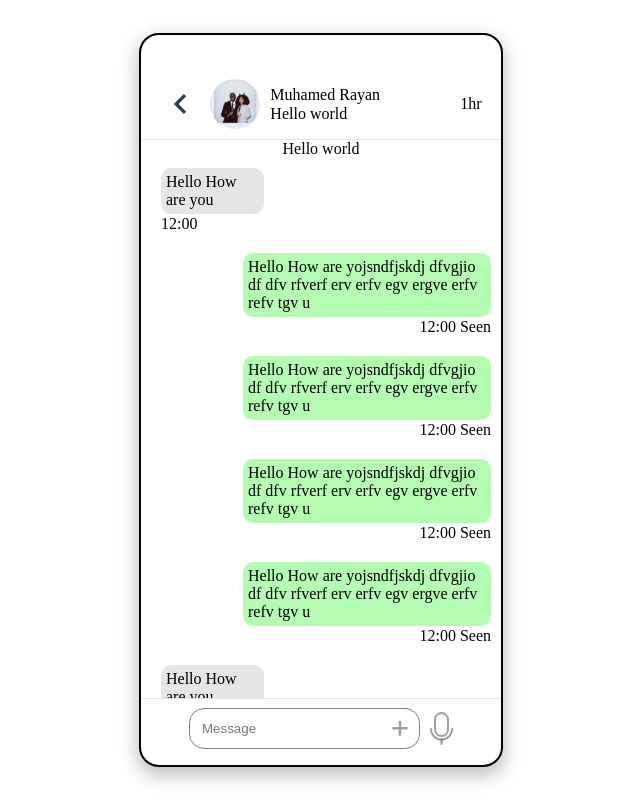
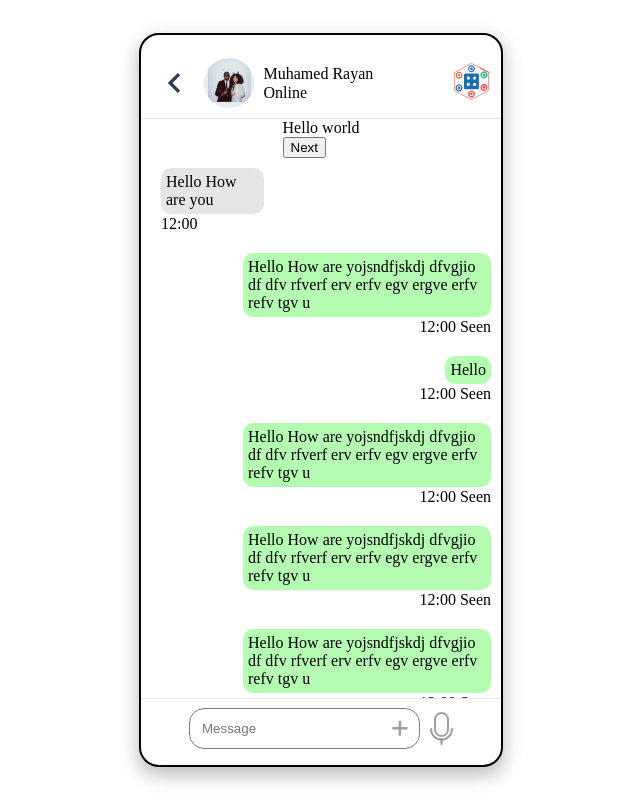
Before and after one commit to KimutaiPeter/TDPP, a plain HTML site: page chat.html in a window 1280 px wide. Shown: the whole page, without its empty margins (319-959 px from the left). Drawn offline with Linux system fonts and the light colour scheme.

Commit message:
initial commit

```diff
--- a/chat.html
+++ b/chat.html
@@ -20,10 +20,10 @@
 
                     <div class="chat_details">
                         <span>Muhamed Rayan</span>
-                        <span>Hello world</span>
+                        <span>Online</span>
                     </div>
                     <div>
-                        <span>1hr</span>
+                        <img style="width: 35px;" src="./assets/main_logo.svg" alt="">
                     </div>
                 </div>
             </div>
@@ -32,6 +32,7 @@
                 <div>
                     <span>Hello world</span>
                 </div>
+                <button>Next</button>
             </div>
 
             <div class="sent_received_messages_container">
@@ -50,6 +51,16 @@
                     <div class="sent_message_content">
                         <div class="sent_message">
                             <span>Hello How are yojsndfjskdj dfvgjio df dfv rfverf erv erfv  egv  ergve erfv refv tgv u</span>
+                        </div>
+                        <span>12:00 Seen</span>
+                    </div>
+                </div>
+
+
+                <div class="sent_message_container">
+                    <div class="sent_message_content">
+                        <div class="sent_message">
+                            <span>Hello</span>
                         </div>
                         <span>12:00 Seen</span>
                     </div>
```
Also changed, not shown: assets/main_logo.svg (added).
